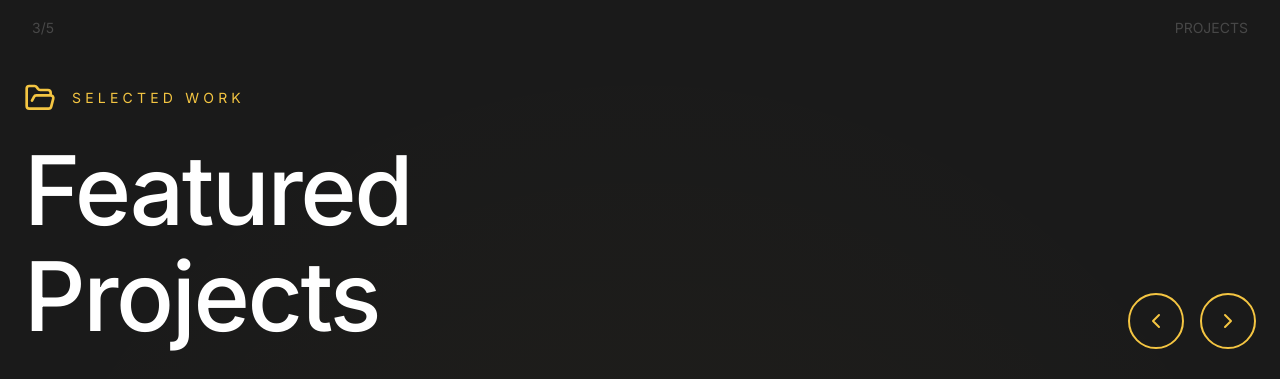
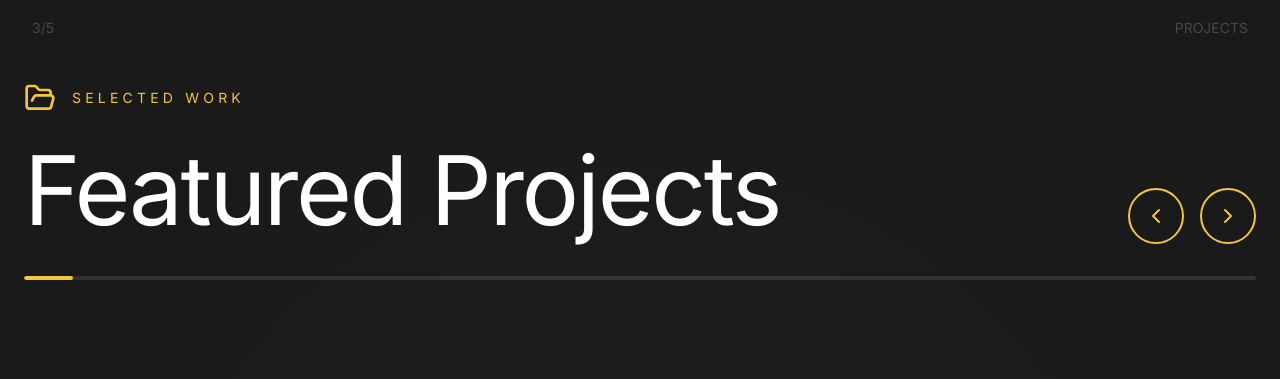
Before and after one commit to SusithD/Susith-Alwis-Profolio-2025, a React (Vite) app: page / in a window 1280 px wide. Shown: the part 3120-3499 px from the top of the page. Built offline with nearby package versions, Linux system fonts and the light colour scheme.

Commit message:
fix: change header element to paragraph for consistency in Projects component

```diff
--- a/src/components/Projects.tsx
+++ b/src/components/Projects.tsx
@@ -136,9 +136,9 @@ export default function Projects({ onNavigateToProject }: ProjectsProps) {
             </div>
             <div className="flex flex-col md:flex-row md:items-end md:justify-between gap-6">
               <div>
-                <h2 className="text-5xl md:text-7xl lg:text-8xl tracking-tight leading-[1.1]">
-                  Featured<br />Projects
-                </h2>
+                <p className="text-5xl md:text-7xl lg:text-8xl tracking-tight leading-[1.1]">
+                  Featured Projects
+                </p>
               </div>
 
               {/* Navigation Arrows - Desktop */}
```
